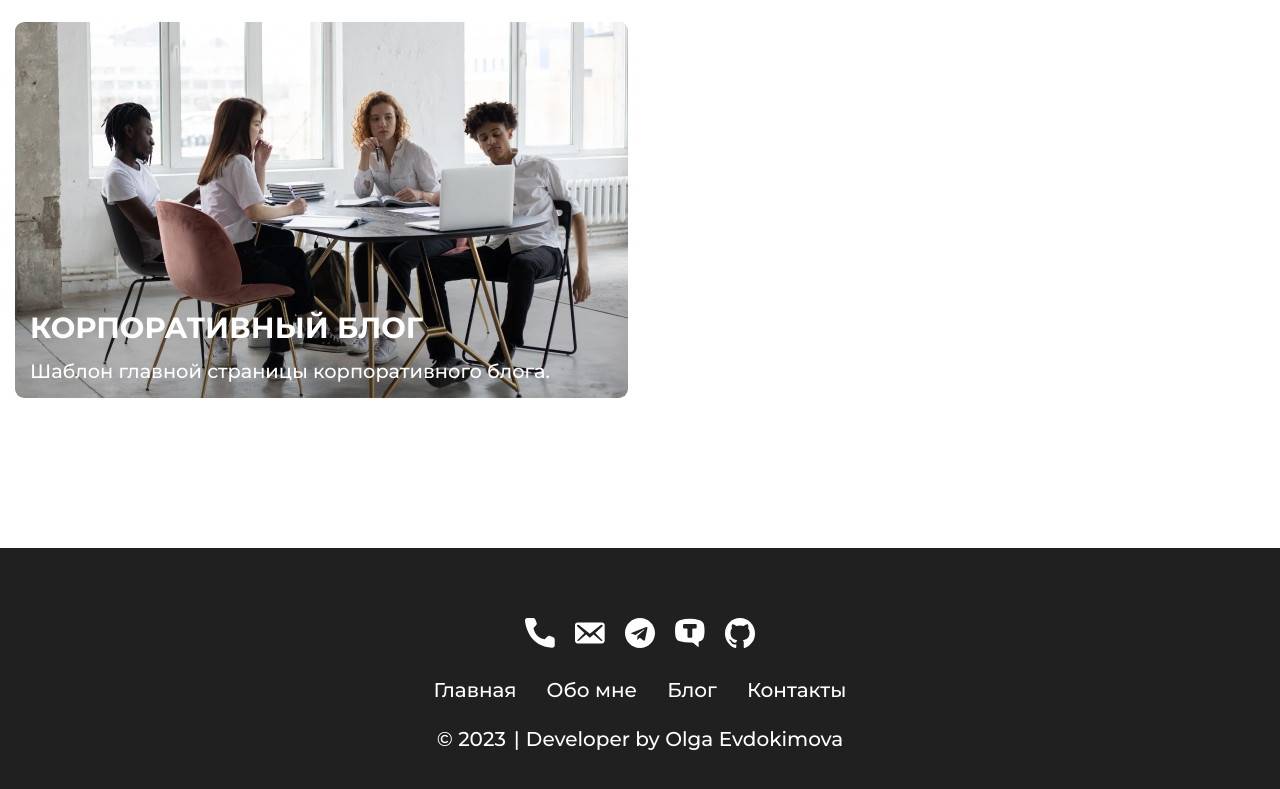
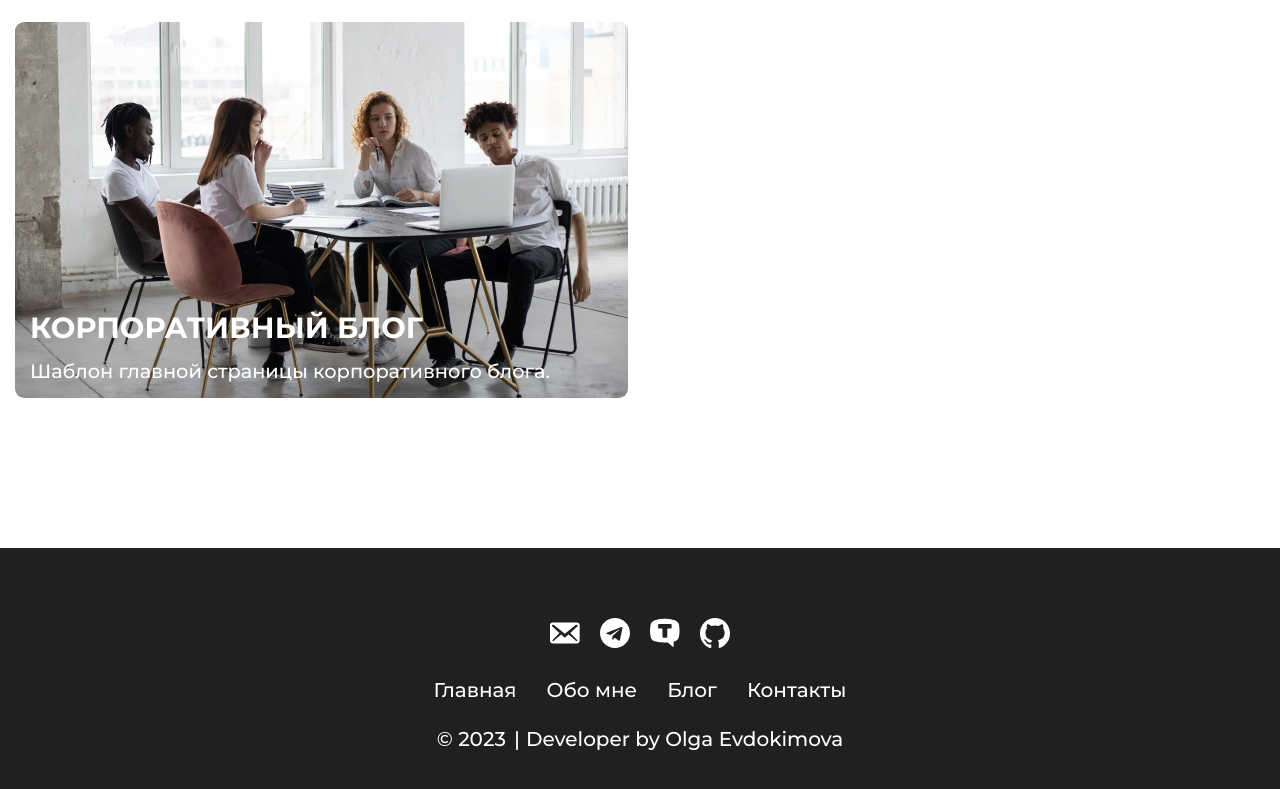
Before and after one commit to olga-evdokimova/evdokimovaolga, a Next.js app: page / in a window 1280 px wide. Shown: the part 1544-2333 px from the top of the page. Built offline with nearby package versions, Linux system fonts and the light colour scheme.

Commit message:
social & copyright

```diff
--- a/app/components/Footer/Footer.tsx
+++ b/app/components/Footer/Footer.tsx
@@ -2,7 +2,9 @@ import "./Footer.scss";
 import Social from "../Social/Social";
 import Nav from "../Nav/Nav";
 
+
 export default function Footer() {
+  const currentYear = new Date().getFullYear();
   return (
     <footer className="footer">
       <div className="container">
@@ -10,7 +12,7 @@ export default function Footer() {
         <Nav />
       </div>
       <div className="footer__copy">
-        <span>© 2023</span>
+        <span>&copy; {currentYear}</span>
         <span>Developer by Olga Evdokimova</span>
       </div>
     </footer>
--- a/app/components/Social/Social.tsx
+++ b/app/components/Social/Social.tsx
@@ -5,7 +5,7 @@ import Link from "next/link";
 export default function Social () {
   return (
     <div className="social">
-      <Link href="tel:+79273058778" className="social__item">
+      {/* <Link href="tel:+79273058778" className="social__item">
         <svg
           width="41"
           height="41"
@@ -19,7 +19,7 @@ export default function Social () {
             d="M30.5812 25.378L27.0812 28.878C13.5407 27.1856 11.6 13.542 11.6 13.542L15.1 10.042C15.5685 9.57327 15.8893 8.97757 16.0229 8.32913C16.1562 7.67971 16.0961 7.00589 15.85 6.39065L14.1452 2.12796C13.894 1.50003 13.4601 0.960964 12.8998 0.582057C12.3393 0.203151 11.6782 2.61746e-05 11.0016 2.61746e-05H3.38739C3.14325 -0.000950388 2.90033 0.0254168 2.66302 0.076198C2.43695 0.125026 2.21576 0.197292 2.00335 0.292018C1.56781 0.486354 1.17816 0.770534 0.860286 1.126C0.542415 1.48147 0.303158 1.90042 0.15887 2.35452C0.0143391 2.80862 -0.0322917 3.28909 0.0219075 3.76272C1.14227 13.4532 7.17645 38.7598 37.0546 40.6192C37.2529 40.6299 37.4511 40.6231 37.6472 40.5987C37.9062 40.5674 38.1613 40.5059 38.4074 40.4151C38.8398 40.2559 39.235 40.0098 39.569 39.6934C39.6974 39.5713 39.8156 39.4395 39.9228 39.2998C40.0949 39.0762 40.2387 38.8311 40.3503 38.5703C40.5317 38.1465 40.6244 37.6905 40.6235 37.2295V29.4785C40.6235 28.8018 40.4208 28.1407 40.0414 27.5801C39.662 27.0196 39.1235 26.586 38.4953 26.334L34.2328 24.628C33.6176 24.3819 32.9435 24.3223 32.2946 24.4551C31.6454 24.5889 31.0497 24.9092 30.5812 25.378Z"
           />
         </svg>
-      </Link>
+      </Link> */}
       <Link href="mailto:pavedom@mail.ru" className="social__item">
         <svg
           width="43"
@@ -31,15 +31,12 @@ export default function Social () {
           <path d="M42.525 26.25V3.75C42.525 1.675 40.85 0 38.775 0H3.75C1.675 0 0 1.675 0 3.75V26.25C0 28.325 1.675 30 3.75 30H38.775C40.85 30 42.525 28.325 42.525 26.25ZM39.25 3.475C40.075 4.3 39.625 5.15 39.175 5.575L29.025 14.875L38.775 25.025C39.075 25.375 39.275 25.925 38.925 26.3C38.6 26.7 37.85 26.675 37.525 26.425L26.6 17.1L21.25 21.975L15.925 17.1L5 26.425C4.675 26.675 3.925 26.7 3.6 26.3C3.25 25.925 3.45 25.375 3.75 25.025L13.5 14.875L3.35 5.575C2.9 5.15 2.45 4.3 3.275 3.475C4.1 2.65 4.95 3.05 5.65 3.65L21.25 16.25L36.875 3.65C37.575 3.05 38.425 2.65 39.25 3.475V3.475Z" />
         </svg>
       </Link>
-      <Link href="https://t.me/olga_developer" className="social__item">
+      <Link href="https://t.me/olga_evdokimova13" className="social__item">
         <svg viewBox="0 0 40 40" fill="none" xmlns="http://www.w3.org/2000/svg">
           <path d="M20 0C8.955 0 0 8.955 0 20C0 31.045 8.955 40 20 40C31.045 40 40 31.045 40 20C40 8.955 31.045 0 20 0ZM29.8233 13.7017L26.54 29.1683C26.2983 30.265 25.645 30.5317 24.7333 30.015L19.7333 26.3317L17.3233 28.655C17.2052 28.8079 17.0537 28.9317 16.8804 29.0169C16.707 29.1021 16.5165 29.1465 16.3233 29.1467H16.315L16.67 24.0567L25.9367 15.6867C26.3367 15.3317 25.8467 15.13 25.315 15.485L13.8667 22.695L8.93333 21.155C7.86667 20.8167 7.83667 20.0883 9.15833 19.565L28.435 12.135C29.3317 11.8083 30.1117 12.3483 29.8217 13.7033L29.8233 13.7017Z" />
         </svg>
       </Link>
-      <Link
-        href="https://tenchat.ru/olga_developer?utm_source=17942794-ee25-4d18-944f-0d2ab648ed9e"
-        className="social__item"
-      >
+      <Link href="https://tenchat.ru/olga_evdokimova" className="social__item">
         <svg viewBox="0 0 52 49" fill="none" xmlns="http://www.w3.org/2000/svg">
           <path
             fillRule="evenodd"
```
